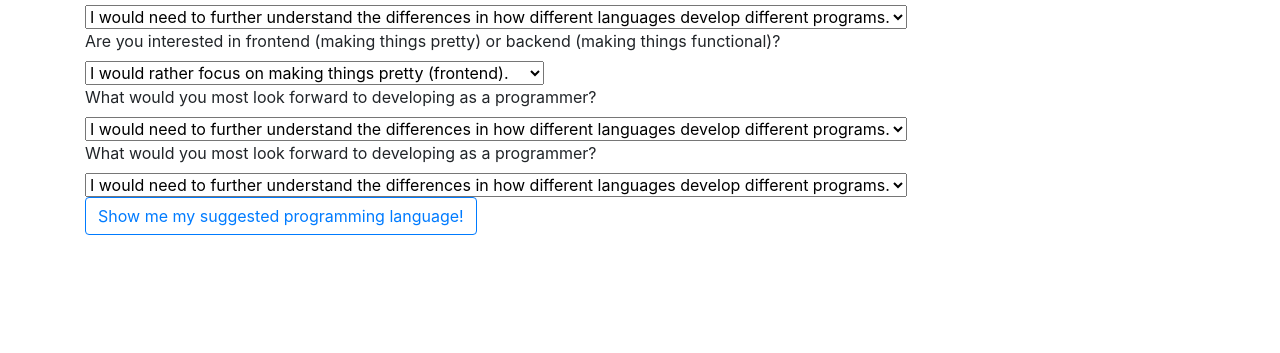
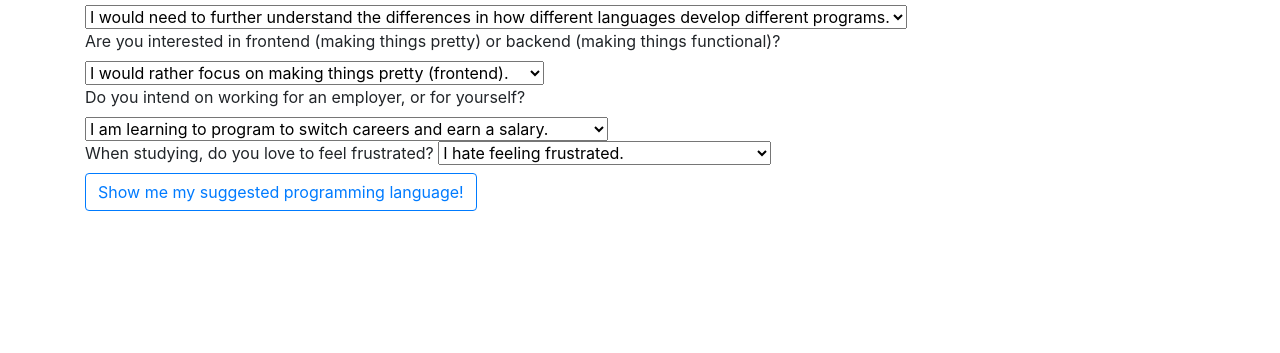
Before and after one commit to Zahnen/suggester, a plain HTML site: page index.html in a window 1280 px wide. Shown: the part 447-800 px from the top of the page. Drawn offline with Linux system fonts and the light colour scheme.

Commit message:
add new text to placeholder options, submit button + function

```diff
--- a/index.html
+++ b/index.html
@@ -14,7 +14,7 @@
   </div>
   <div class="container">
     <div class="row">
-      <div class="col-8">
+      <div class="col-9">
         <h2>Tell us a little bit about yourself:</h2>
         <form id="userInfo">
           <label for="name">What's your name?</label></br>
@@ -36,22 +36,20 @@
             <option value="frontend">I would rather focus on making things pretty (frontend). </option>
             <option value="backend">I would rather focus on making things function (backend).</option>
           </select>
-          <label for="futureHopes">What would you most look forward to developing as a programmer?</label>
-          <select id="futureHopes">
-            <option value="noHopes">I would need to further understand the differences in how different languages develop different programs. </option>
-            <option value="someHopes">I think I'd like to focus on developing websites or web applications.</option>
-            <option value="muchHopes">I hope to develop mobile applications.</option>
+          <label for="workFor">Do you intend on working for an employer, or for yourself?</label>
+          <select id="workFor">
+            <option value="workEmployer">I am learning to program to switch careers and earn a salary.</option>
+            <option value="workSelf">I am learning to program to develop my own ideas in my own time. </option>
           </select>
-          <label for="futureHopes">What would you most look forward to developing as a programmer?</label>
-          <select id="futureHopes">
-            <option value="noHopes">I would need to further understand the differences in how different languages develop different programs. </option>
-            <option value="someHopes">I think I'd like to focus on developing websites or web applications.</option>
-            <option value="muchHopes">I hope to develop mobile applications.</option>
+          <label for="frustration">When studying, do you love to feel frustrated?</label>
+          <select id="frustration">
+            <option value="noFrustration">I hate feeling frustrated. </option>
+            <option value="muchFrustration">I love feeling frustrated and incompetent.</option>
           </select>
           <button type="submit" class="btn btn-outline-primary">Show me my suggested programming language!</button>
         </form>
       </div>
-      <div class="col-4">
+      <div class="col-3">
         <div id="results">
           <h2>INSERT NAME, we think you may benefit from studying:</h2>
           <p></p>
--- a/js/scripts.js
+++ b/js/scripts.js
@@ -0,0 +1,6 @@
+$(document).ready(function() {
+  $("form#userInfo").submit(function(event) {
+    $("#results").show();
+    event.preventDefault();
+  });
+});
```
